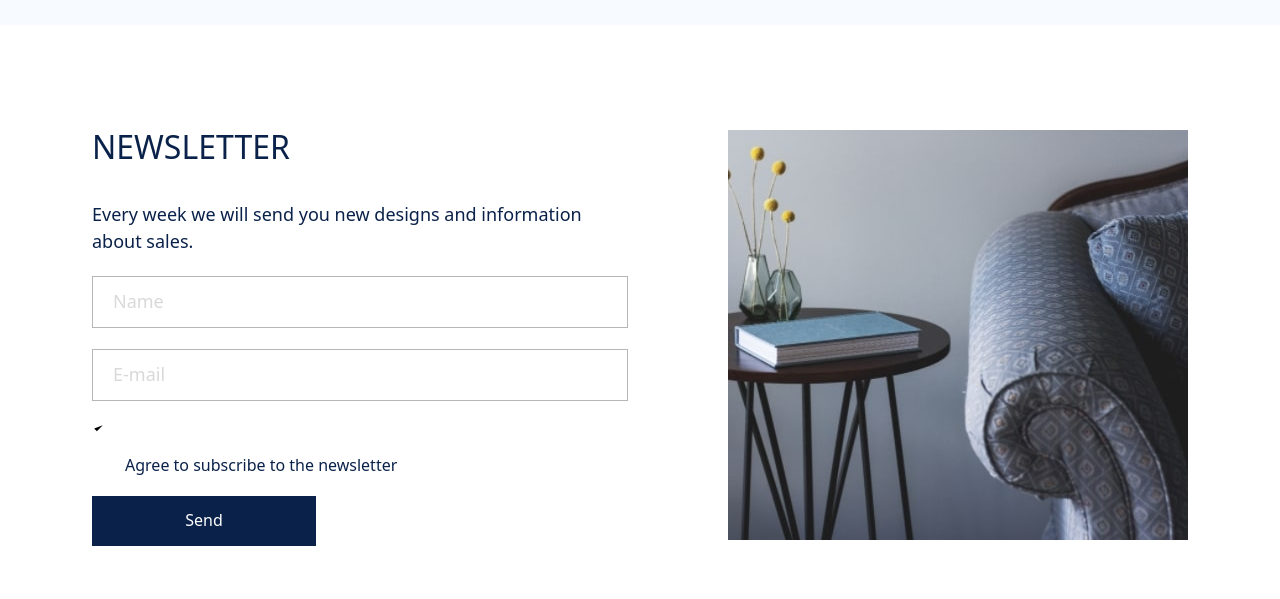
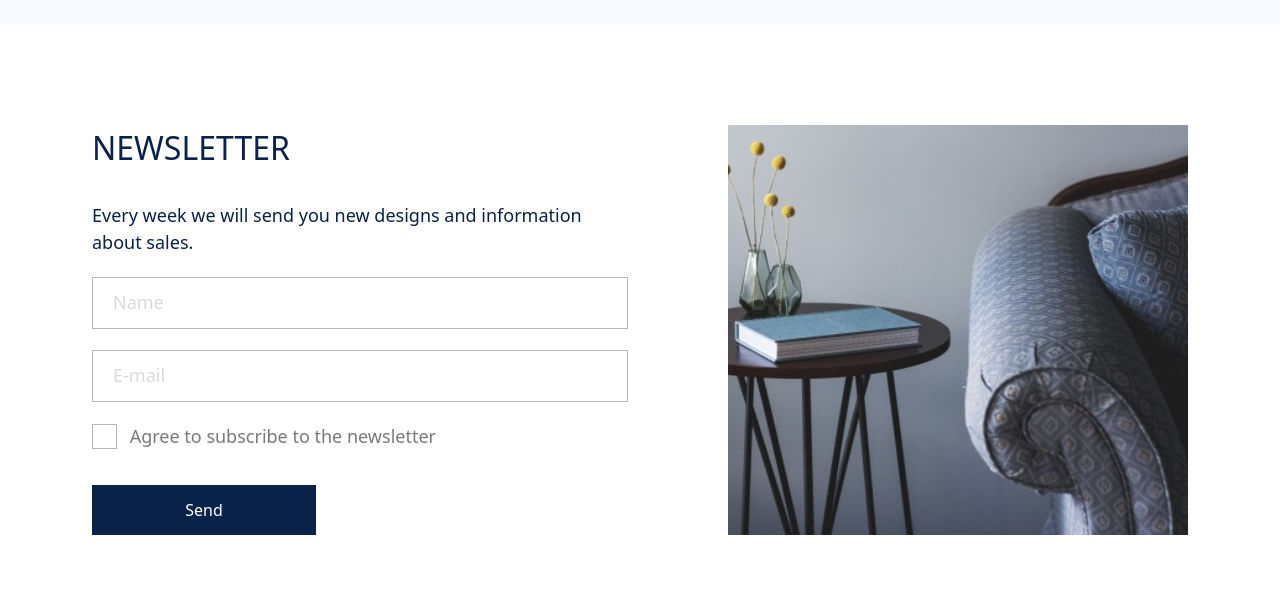
Before and after one commit to oleks11-rudenko/minimal-project, a plain HTML site: page index.html in a window 1280 px wide. Shown: the part 4260-4859 px from the top of the page. Drawn offline with nearby package versions, Linux system fonts and the light colour scheme.

Commit message:
Made Newsletter section

```diff
--- a/css/styles.css
+++ b/css/styles.css
@@ -466,6 +466,7 @@ input {
   flex-direction: column;
   gap: 31px;
   width: 536px;
+  min-height: 100%;
 }
 
 .newsletter .main-title {
@@ -499,18 +500,47 @@ input {
   line-height: 1.5;
 }
 
-.newsletter-checkbox {
-  display: inline;
+.checkbox-label {
+  color: #7a7a7a;
+  font-size: 18px;
+  line-height: 1.5;
+}
+
+.custom-checkbox {
+  display: inline-flex;
   justify-content: center;
   align-items: center;
+
+  width: 25px;
+  height: 25px;
+
+  stroke: transparent;
+  border: 1px solid #b6b6b6;
+
+  cursor: pointer;
+
+  margin-right: 8px;
 }
 
-.newsletter-agreement {
-  margin-left: 33px;
+input[type="checkbox"]:checked + .checkbox-label .custom-checkbox {
+  background-color: #0a224a;
+  border: none;
+  stroke: #ffffff;
+}
+
+.newsletter-checkbox {
+  opacity: 0;
+}
+
+input[type="checkbox"]:checked
+  + .checkbox-label
+  .custom-checkbox
+  .newsletter-checkbox {
+  opacity: 1;
 }
 
 .newsletter .page-button {
-  margin: 0;
+  margin-top: 14px;
 }
 
 .newsletter-img {
--- a/index.html
+++ b/index.html
@@ -345,15 +345,19 @@
                 />
                 <input
                   class="visually-hidden"
+                  value="true"
                   type="checkbox"
                   name="user-agreement"
+                  id="user-agreement"
                 />
-                <svg class="newsletter-checkbox" width="13" height="13">
-                  <use href="./images/icons.svg#checkbox"></use>
-                </svg>
-                <span class="newsletter-agreement"
-                  >Agree to subscribe to the newsletter</span
-                >
+                <label class="checkbox-label" for="user-agreement">
+                  <span class="custom-checkbox">
+                    <svg class="newsletter-checkbox" width="13" height="13">
+                      <use href="./images/icons.svg#checkbox"></use>
+                    </svg>
+                  </span>
+                  Agree to subscribe to the newsletter
+                </label>
                 <button class="page-button" type="submit">Send</button>
               </form>
             </div>
```
Also changed, not shown: images/icons.svg.
